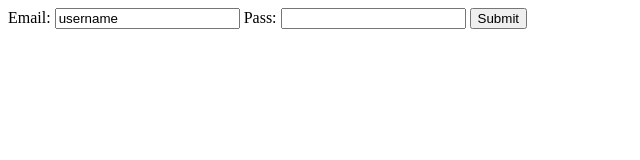
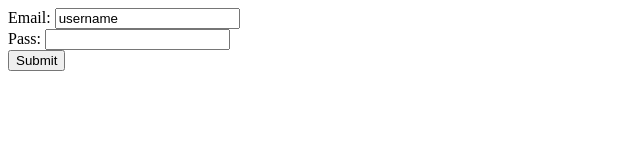
Before and after one commit to dnduc789/ecommerce-furni, a plain HTML site: page abc.html in a window 1280 px wide. Shown: the whole page, without its empty margins (0-640 px from the left). Drawn offline with Linux system fonts and the light colour scheme.

Commit message:
change to vertical

```diff
--- a/abc.html
+++ b/abc.html
@@ -8,9 +8,9 @@
 <body>
     <form>
         <label for="username">Email: </label>
-        <input type="text" id="username" value="username">
+        <input type="text" id="username" value="username"> <br>
         <label for="password">Pass: </label>
-        <input type="password" id="password">
+        <input type="password" id="password"> <br>
         <input type="submit" value="Submit">
     </form>
 </body>
```
